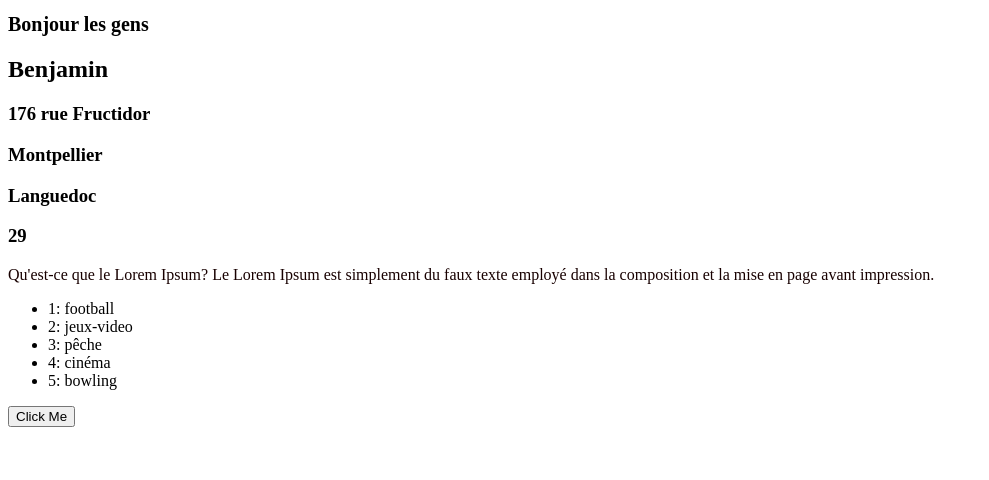
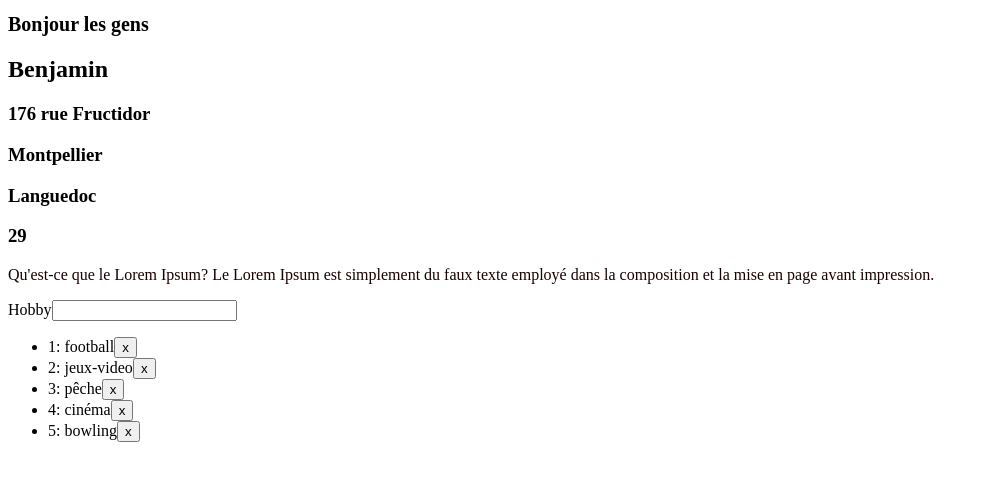
Before and after one commit to BenjaminChampetier/ang4app, an Angular app: page / in a window 1280 px wide. Shown: the top 480 px of the page, without its empty margins (0-989 px from the left). Built offline with nearby package versions, Linux system fonts and the light colour scheme.

Commit message:
ajout remove method

```diff
--- a/src/app/components/user/user.component.html
+++ b/src/app/components/user/user.component.html
@@ -8,8 +8,14 @@
 
 <p class="paragraph">{{lorem.questceque}}</p>
 
+<form class="formulaire" (submit)=addHobby(hobby.value)>
+    <div>
+        <label for="hobby" class="hobby">Hobby</label>
+        <input type="text" #hobby>
+    </div>
+</form>
+
 <ul>
-    <li *ngFor="let hobby of hobbies; let i = index">{{i +1}}: {{hobby}}</li>
+    <li *ngFor="let hobby of hobbies; let i = index">
+        {{i +1}}: {{hobby}}<button (click)="removeHobby(hobby)">x</button></li>
 </ul>
-
-<button (click)="onClick()">Click Me</button>
--- a/src/app/components/user/user.component.ts
+++ b/src/app/components/user/user.component.ts
@@ -44,8 +44,17 @@ export class UserComponent implements OnInit {
     this.hobbies = ["football", "jeux-video", "pêche", "cinéma", "bowling"];
   }
 
-  onClick() {
-    this.hobbies.push('New hobby');
+  removeHobby(hobby) {
+    for (let i = 0; i < this.hobbies.length; i++) {
+      if (this.hobbies[i] == hobby) {
+        this.hobbies.splice(i, 1);
+      }
+    }
+  }
+
+  addHobby(hobby) {
+    this.hobbies.unshift(hobby); //push to the beginning of the arrayS
+    return false;
   }
 
 }
```
